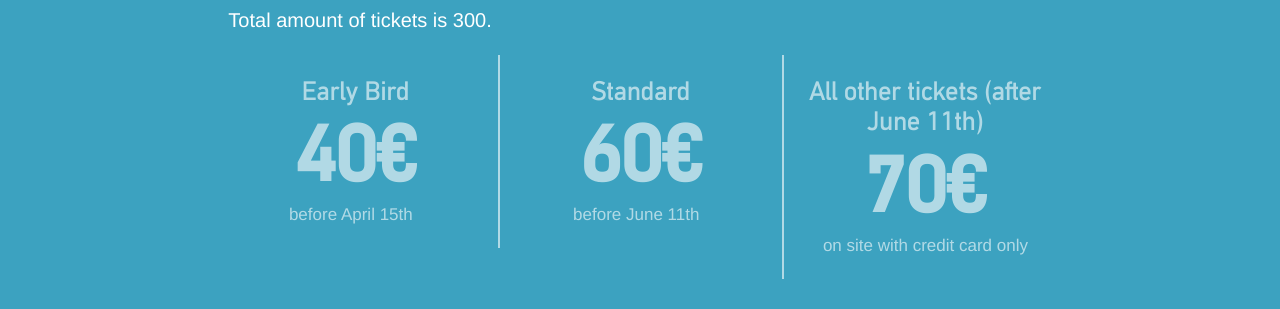
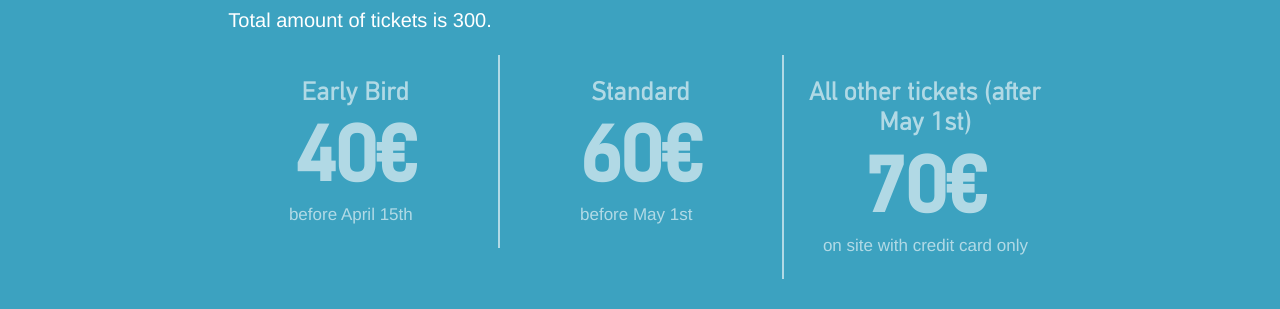
Before and after one commit to apidaysnordic/apidaysnordic.github.io, a Jekyll site: the page built from tickets/index.md, in a window 1280 px wide and 900 px high, scrolled down 706 px. Shown: the part 182-491 px from the top of the window. Built offline with Jekyll 4.4.1, drawn with Linux system fonts in a browser that asks for light colours; nearby versions of some CDN libraries; some web fonts are replaced; library files that are not in the unit come from our copies; comment, search, counter and statistics services are not loaded.

Commit message:
Update tickets.html

```diff
--- a/_layouts/tickets.html
+++ b/_layouts/tickets.html
@@ -120,13 +120,13 @@
 
 							<p>
 								<span class="price">60€</span><br>
-								<small>before June 11th &nbsp;</small>
+								<small>before May 1st &nbsp;</small>
 							</p>
 						</div>					</div>
 
 					<div class="col-md-4 text-center price-group price-group-3">
 						<div class="price-group-wrap">
-							<h3>All other tickets (after June 11th)</h3>
+							<h3>All other tickets (after May 1st)</h3>
 							<p>
 								<span class="price">70€</span><br>
 								<small>on site with credit card only</small>
```
